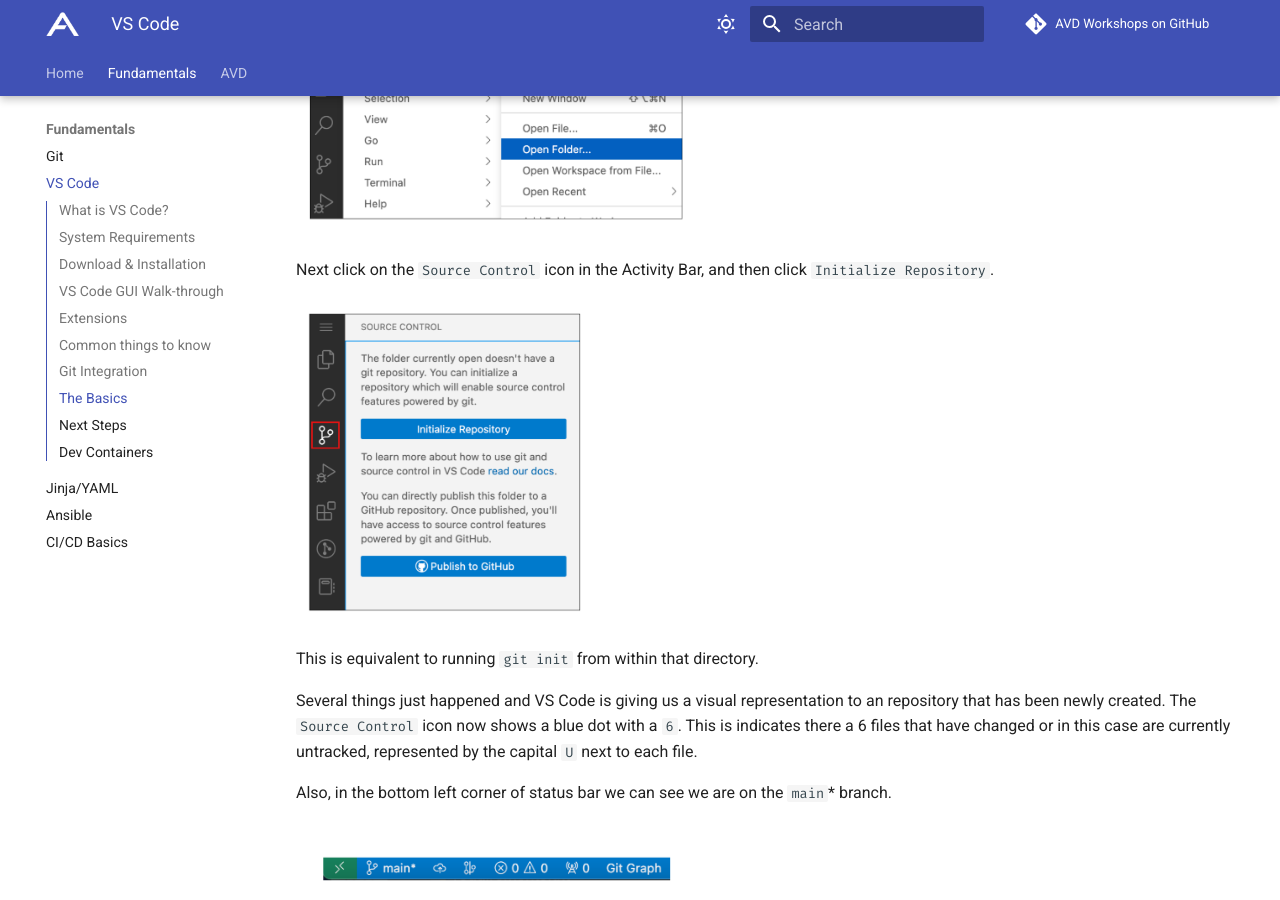
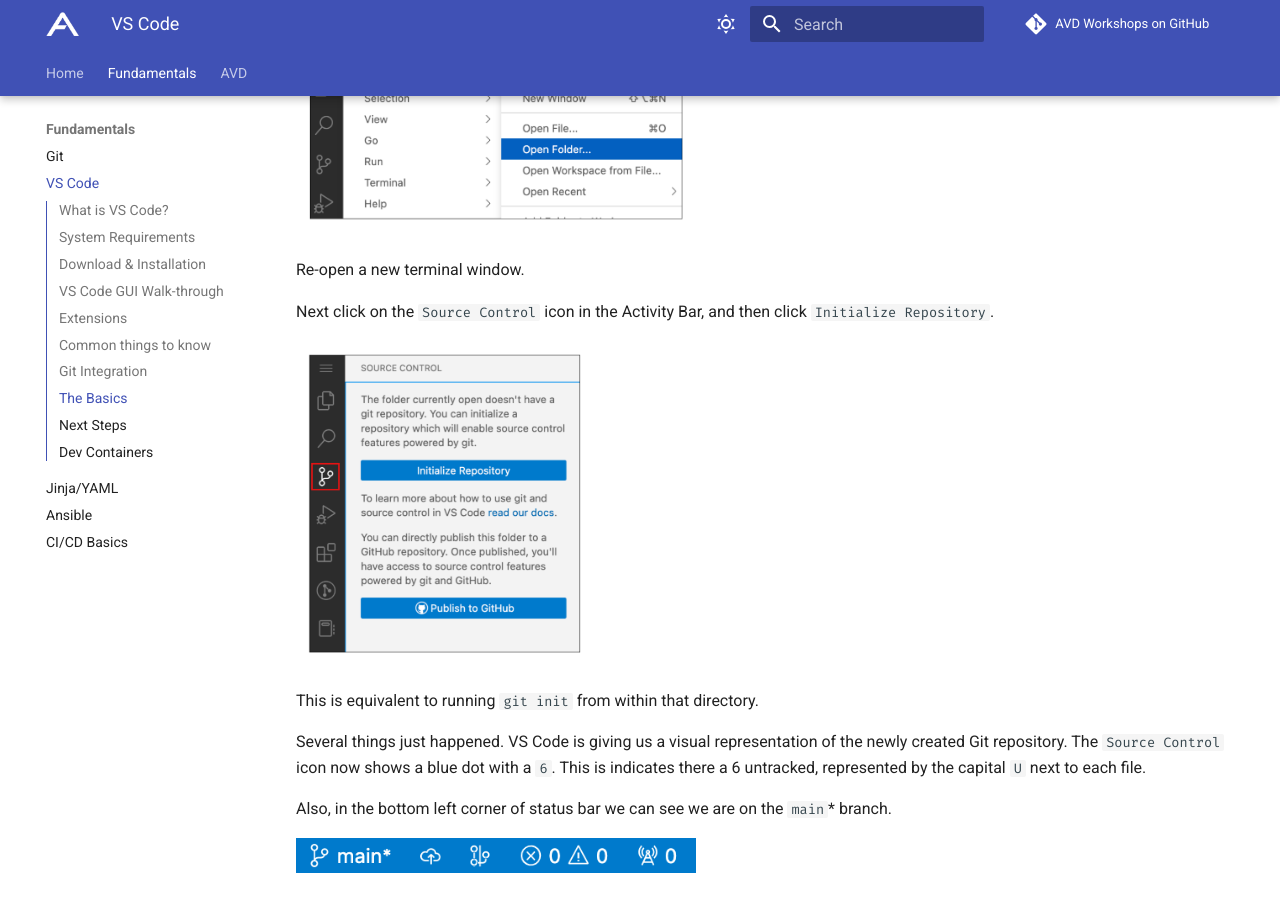
Before and after one commit to aristanetworks/avd-workshops, an MkDocs documentation site: the page built from workshops/vscode.md, in a window 1280 px wide and 900 px high, scrolled down 4120 px. Built offline with MkDocs 1.6.1 and Material for MkDocs 9.7.7, drawn with Linux system fonts in a browser that asks for light colours; comment, search, counter and statistics services are not loaded; some of the changed text lies outside the part shown.

Commit message:
minimcal correction and image update

````diff
--- a/workshops/vscode.md
+++ b/workshops/vscode.md
@@ -93,7 +93,7 @@
 
 ## Git Integration
 
-In the previous Git section we ran all commands from the command-line. Now we will use VS Code to perform the same operations. First let's reset the `samplefiles` directory by removing the hidden sub-directory `.git`.  This will remove any version control settings for the repository.
+In the previous section we ran all Git commands from the command-line. Now we will use VS Code to perform the same operations. First let's reset the `samplefiles` directory by removing the hidden sub-directory `.git`.  This will remove any version control settings for the repository.
 
 ``` bash
 cd /home/coder/project/labfiles/samplefiles
@@ -110,13 +110,15 @@
 
 ![Folder Open](assets/images/vscode_open_folder.png){: style="width:400px"}
 
+Re-open a new terminal window.
+
 Next click on the `Source Control` icon in the Activity Bar, and then click `Initialize Repository`.
 
 ![Init Repo](assets/images/vscode_init_repo.png){: style="width:300px"}
 
 This is equivalent to running `git init` from within that directory.
 
-Several things just happened and VS Code is giving us a visual representation to an repository that has been newly created.  The `Source Control` icon now shows a blue dot with a `6`.  This is indicates there a 6 files that have changed or in this case are currently untracked, represented by the capital `U` next to each file.
+Several things just happened. VS Code is giving us a visual representation of the newly created Git repository.  The `Source Control` icon now shows a blue dot with a `6`.  This is indicates there a 6 untracked, represented by the capital `U` next to each file.
 
 Also, in the bottom left corner of status bar we can see we are on the `main`* branch.
 
````
Also changed, not shown: workshops/assets/images/vscode_status_bar.png.
